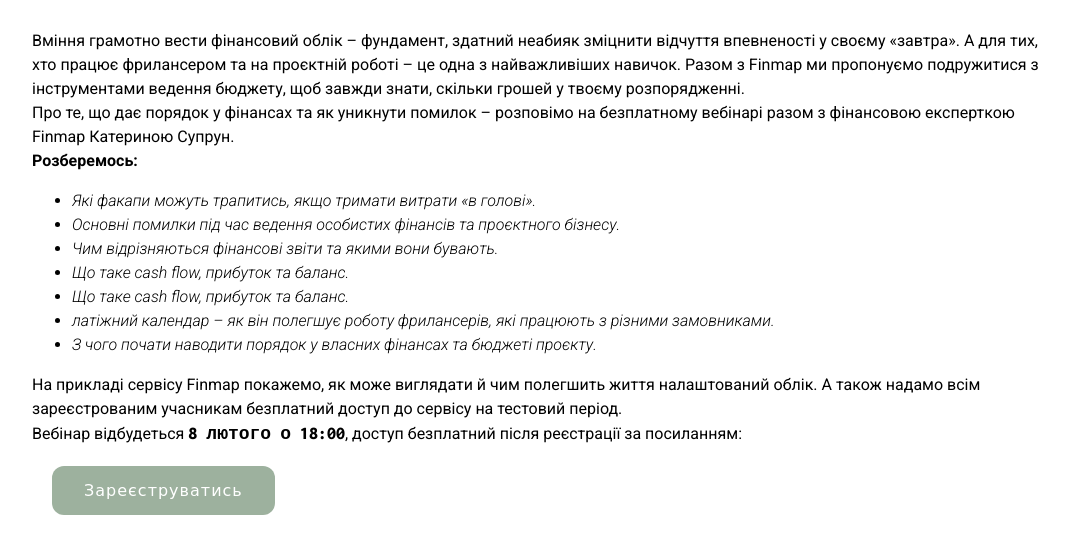
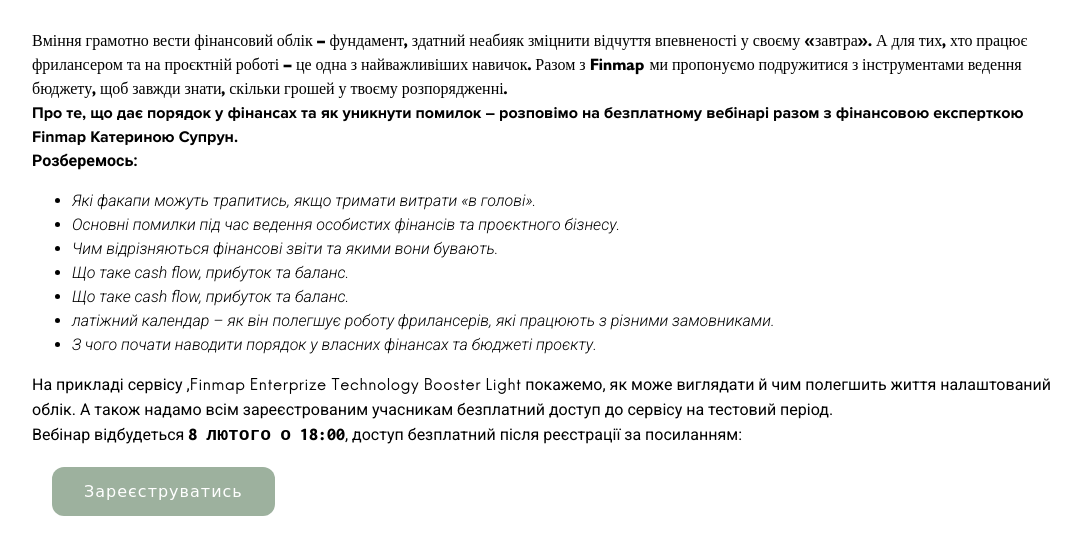
Before and after one commit to Viktoriia5/lesson_4, a plain HTML site: page index.html in a window 1280 px wide. Shown: the part 242-796 px from the top of the page, without its empty margins (96-1183 px from the left). Drawn offline with Linux system fonts and the light colour scheme; a web font is replaced by a local one.

Commit message:
second commit

```diff
--- a/index.html
+++ b/index.html
@@ -17,14 +17,14 @@
         <img src="./images/img.jpg" />
       </div>
       <article>
-        <div>
+        <div class="gibson">
           Вміння грамотно вести фінансовий облік – фундамент, здатний неабияк
           зміцнити відчуття впевненості у своєму «завтра». А для тих, хто працює
           фрилансером та на проєктній роботі – це одна з найважливіших навичок.
           Разом з Finmap ми пропонуємо подружитися з інструментами ведення
           бюджету, щоб завжди знати, скільки грошей у твоєму розпорядженні.
         </div>
-        <div>
+        <div class="proxima-nova">
           Про те, що дає порядок у фінансах та як уникнути помилок – розповімо
           на безплатному вебінарі разом з фінансовою експерткою Finmap Катериною
           Супрун.
@@ -53,9 +53,12 @@
           </ul>
         </div>
         <div>
-          На прикладі сервісу Finmap покажемо, як може виглядати й чим полегшить
-          життя налаштований облік. А також надамо всім зареєстрованим учасникам
-          безплатний доступ до сервісу на тестовий період.
+          На прикладі сервісу ,<span class="hans-kendrick"
+            >Finmap Enterprize Technology Booster Light</span
+          >
+          покажемо, як може виглядати й чим полегшить життя налаштований облік.
+          А також надамо всім зареєстрованим учасникам безплатний доступ до
+          сервісу на тестовий період.
         </div>
         <div>
           Вебінар відбудеться
--- a/styles.css
+++ b/styles.css
@@ -1,3 +1,28 @@
+@font-face {
+  font-family: "Proxima Nova";
+  src: url("./fonts/ProximaNova-Bold.woff2") format("woff2"),
+    url("./fonts/ProximaNova-Bold.woff") format("woff");
+  font-weight: bold;
+  font-style: normal;
+  font-display: swap;
+}
+@font-face {
+  font-family: "Hans Kendrick";
+  src: url("./fonts/HansKendrick-Regular.woff2") format("woff2"),
+    url("./fonts/HansKendrick-Regular.woff") format("woff");
+  font-weight: normal;
+  font-style: normal;
+  font-display: swap;
+}
+@font-face {
+  font-family: "Gibson";
+  src: url("./fonts/Gibson-Bold.woff2") format("woff2"),
+    url("./fonts/Gibson-Bold.woff2") format("woff");
+  font-weight: bold;
+  font-style: normal;
+  font-display: swap;
+}
+
 body {
   font-family: "Inconsolata", monospace;
   font-family: "Roboto", sans-serif;
@@ -19,6 +44,12 @@
   object-fit: cover;
   margin-bottom: 3%;
 }
+.gibson {
+  font-family: "Gibson";
+}
+.proxima-nova {
+  font-family: "Proxima Nova";
+}
 .subtitle {
   font-weight: 700;
 }
@@ -30,6 +61,9 @@
   font-family: "Inconsolata", monospace;
   font-weight: 900;
   font-size: 18px;
+}
+.hans-kendrick {
+  font-family: "Hans Kendrick";
 }
 button {
   font-family: "Aboreto", cursive;
--- /dev/null
+++ b/stylesheet.css
@@ -0,0 +1,8 @@
+@font-face {
+    font-family: 'Gibson';
+    src: url('Gibson-Bold.woff2') format('woff2'),
+        url('Gibson-Bold.woff') format('woff');
+    font-weight: bold;
+    font-style: normal;
+    font-display: swap;
+}
```
Also changed, not shown: fonts/Gibson-Bold.woff (added), fonts/Gibson-Bold.woff2 (added), fonts/HansKendrick-Regular.woff (added), fonts/HansKendrick-Regular.woff2 (added), fonts/ProximaNova-Bold.woff (added), fonts/ProximaNova-Bold.woff2 (added).
